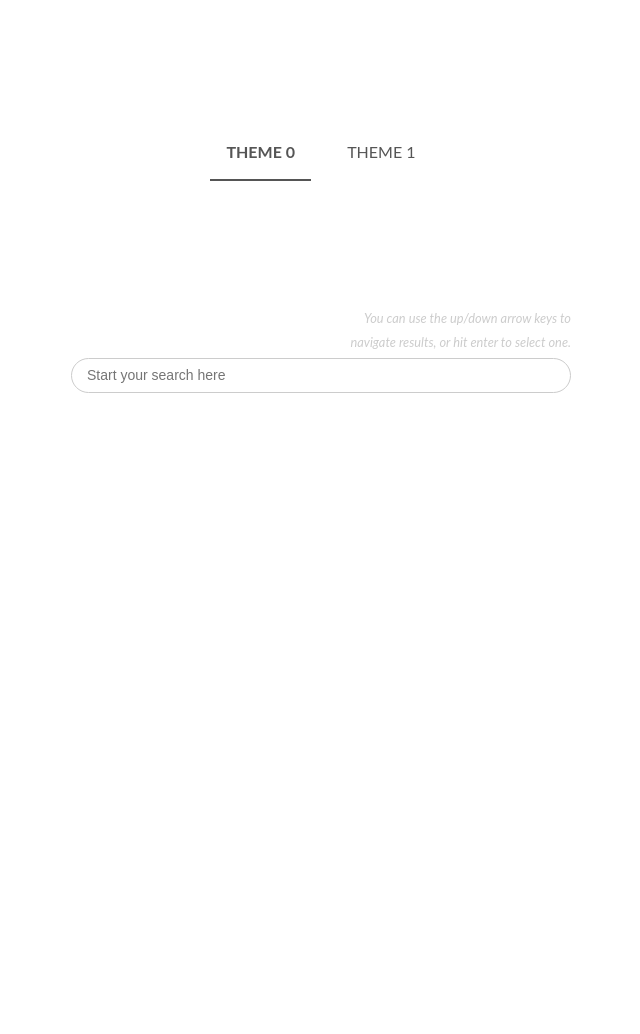
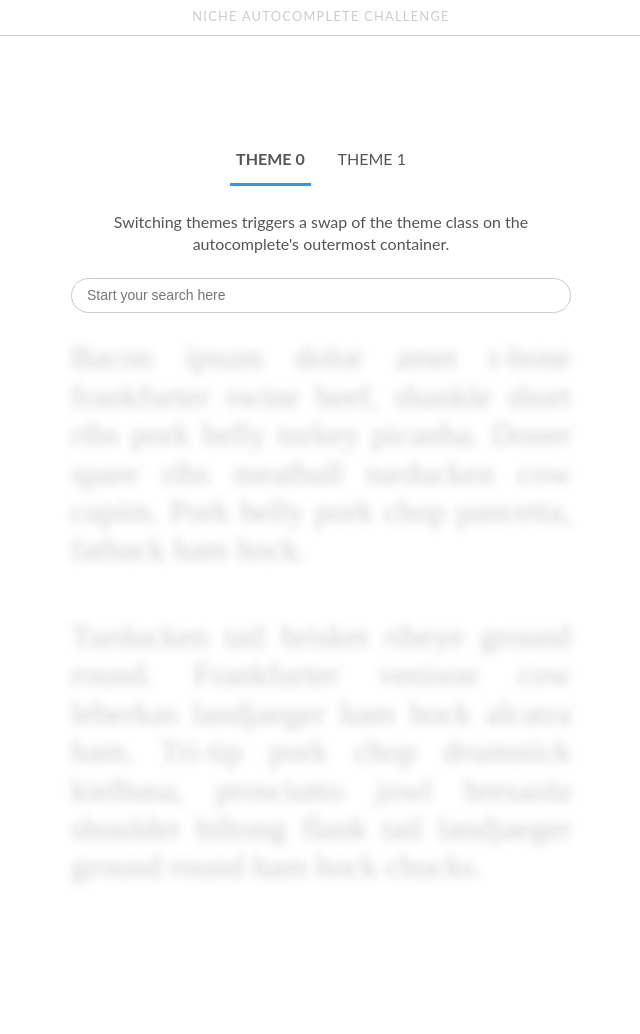
Before and after one commit to kimcoop/niche-autocomplete, a plain HTML site: page index.html in a window 1280 px wide. Shown: the whole page, without its empty margins (319-959 px from the left). Before the commit the page ends 800 px from the top, so only its background shows below. Drawn offline with nearby package versions, Linux system fonts and the light colour scheme; a web font is replaced by a local one.

Commit message:
Sample text and box shadow for v1

```diff
--- a/css/_autocomplete.css
+++ b/css/_autocomplete.css
@@ -53,10 +53,13 @@
   position: relative;
 }
 
-.search-tip {
-  font-style: italic;
-  float: right;
-  margin-bottom: 5px;
-  text-align: right;
-  width: 50%;
+.article-sample {
+  color: #ccc;
+  font-size: 2em;
+  font-family: times;
+  line-height: 1.2em;
+  margin-top: 25px;
+  filter: blur(5px);
+  text-align: justify;
+  -webkit-filter: blur(5px);
 }
--- a/css/_autocomplete_theme_1.css
+++ b/css/_autocomplete_theme_1.css
@@ -53,6 +53,12 @@
   z-index: 5;
 }
 
+.theme-1 .list-results:not(:empty) {
+  -webkit-box-shadow: 0 10px 6px -6px #777;
+  -moz-box-shadow: 0 10px 6px -6px #777;
+  box-shadow: 0 10px 6px -6px #777;
+}
+
 .theme-1 .list-results li {
   border-bottom: none;
 }
@@ -82,13 +88,13 @@
   text-transform: uppercase;
   transition: none;
   -webkit-transition: none;
-  width: 75%;
+  width: 70%;
 }
 
 .theme-1 .result-location {
   margin-left: 0;
   text-align: right;
-  width: 24%;
+  width: 29%;
 }
 
 .theme-1 .list-results a:hover,
@@ -114,7 +120,3 @@
 .theme-1 .form-search {
   position: relative;
 }
-
-.theme-1 .search-tip {
-  display: none;
-}
--- a/css/_base.css
+++ b/css/_base.css
@@ -16,21 +16,24 @@ a {
   text-decoration: none;
 }
 
+header {
+  border-bottom: thin solid #ccc;
+  padding: 0.4em 0;
+}
+
 .container {
   margin: 0 auto;
   max-width: 95%;
-  padding: 125px 0 0;
   width: 500px;
+}
+
+.container-article-sample {
+  padding-bottom: 100px;
 }
 
 small {
   color: #ccc;
   font-size: 0.8em;
-}
-
-.search-tip::after {
-  content: '';
-  clear: both;
 }
 
 .alert {
--- a/css/_themes_menu.css
+++ b/css/_themes_menu.css
@@ -4,6 +4,11 @@
 
 .container-themes {
   text-align: center;
+  padding: 100px 0 0;
+}
+
+.list-themes {
+  margin-bottom: 25px;
 }
 
 .container-themes li {
@@ -14,7 +19,7 @@
   cursor: pointer;
   display: block;
   margin: 0 0.5em;
-  padding: 1em;
+  padding: 0.8em 0.4em;
   text-transform: uppercase;
   transition: all 300ms ease;
   -webkit-transition: all 300ms ease;
@@ -29,7 +34,7 @@
 .theme-active a:hover,
 .theme-active a:focus,
 .theme-active a {
-  border-bottom: 2px solid #555;
+  border-bottom: 3px solid #3498db;
   color: #555;
   font-weight: bold;
 }
--- a/css/_typography.css
+++ b/css/_typography.css
@@ -9,8 +9,13 @@ body {
 h1 {
   color: #ccc;
   display: block;
-  font-size: 1em;
-  margin-bottom: 0.5em;
+  font-size: 0.8em;
+  font-weight: normal;
+  letter-spacing: 0.1em;
   text-align: center;
   text-transform: uppercase;
 }
+
+p {
+  margin-bottom: 1.5em;
+}
--- a/index.html
+++ b/index.html
@@ -9,7 +9,7 @@
 
 	<body>
 		<header>
-			<!-- <h1>Niche Autocomplete Challenge</h1> -->
+			<h1>Niche Autocomplete Challenge</h1>
 		</header>
 
 		<div class="container container-themes">
@@ -21,21 +21,28 @@
 					<a>Theme 1</a>
 				</li>
 			</ul>
-		</div><!-- .container -->
+			<p>
+				Switching themes triggers a swap of the theme class on the autocomplete's outermost container.
+			</p>
+		</div><!-- .container-themes -->
 
 		<div class="container container-autocomplete theme-0">
 			<div class="alert alert-error error-search hidden"></div>
 
 			<form class="form form-search">
-				<p class="search-tip">
-					<small>You can use the up/down arrow keys to navigate results, or hit enter to select one.</small>
-				</p>
 				<div class="input-search-container">
 					<input type="text" class="input input-search" placeholder="Start your search here" />
 				</div>
 				<ul class="list list-results"></ul>
 			</form>
-		</div><!-- .container -->
+		</div><!-- .container-autocomplete -->
+
+		<div class="container container-article-sample">
+			<article class="article article-sample">
+				<p>Bacon ipsum dolor amet t-bone frankfurter swine beef, shankle short ribs pork belly turkey picanha. Doner spare ribs meatball turducken cow cupim. Pork belly pork chop pancetta, fatback ham hock.</p>
+				<p>Turducken tail brisket ribeye ground round. Frankfurter venison cow leberkas landjaeger ham hock alcatra ham. Tri-tip pork chop drumstick kielbasa, prosciutto jowl bresaola shoulder biltong flank tail landjaeger ground round ham hock chucks.</p>
+			</article>
+		</div>
 
 		<script type="text/javascript" src="https://code.jquery.com/jquery-2.1.4.min.js"></script>
 		<script type="text/javascript" src="js/utils/JSONPUtil.js"></script>
--- a/js/searchResultsUIUpdater.js
+++ b/js/searchResultsUIUpdater.js
@@ -6,6 +6,7 @@
   'use strict';
 
   $.subscribe('search:jsonLoadError', function(event, data) {
+    debugger;
     // TODO
     //  $('.error-search')
   });
@@ -14,15 +15,13 @@
     var markup = '';
 
     $.each(data.results, function(i, result) {
-      /* TODO: highlight matching indices */
       markup += tmpl('tmpl_searchResult', result);
     });
 
     $('.list-results').html(markup);
 
     if (data.total === 1) {
-      // If only one result, activate it
-      $('.list-results li').first().addClass('result-active');
+      $('.list-results li').first().addClass('result-active'); // If only one result, activate it
     }
   });
 
@@ -31,14 +30,14 @@
   });
 
   $.subscribe('search:navigateResult', function(event, data) {
-    $('.list-results .result-active').removeClass('result-active'); // for good measure
+    $('.list-results .result-active').removeClass('result-active'); // For good measure
 
-    var index = data.index || 0; // default to first item
+    var index = data.index || 0;
     $('.list-results li').eq(index).addClass('result-active');
   });
 
   $.subscribe('search:selectResult', function(event, data) {
-    var index = data.index || 0; // default to first item
+    var index = data.index || 0;
     $('.list-results li').eq(index)
       .addClass('selected')
       .children('a')[0].click();
--- a/js/themeActions.js
+++ b/js/themeActions.js
@@ -18,14 +18,14 @@
 
     // themeMenuUIupdater.js
     $.subscribe('theme:activate', function(event, data) {
-      var themeIndex = data.theme || 0; // default to theme 0
+      var themeIndex = data.theme || 0;
       $('.container-themes .theme-active').removeClass('theme-active');
       $('.container-themes li').eq(themeIndex).addClass('theme-active');
     });
 
     // themeUIUpdater.js
     $.subscribe('theme:activate', function(event, data) {
-      var themeClass = ('theme-' + data.theme) || 'theme-0'; // default to theme 0
+      var themeClass = ('theme-' + data.theme) || 'theme-0';
 
       $('.container-autocomplete')
         .removeClass('theme-0 theme-1')
```
